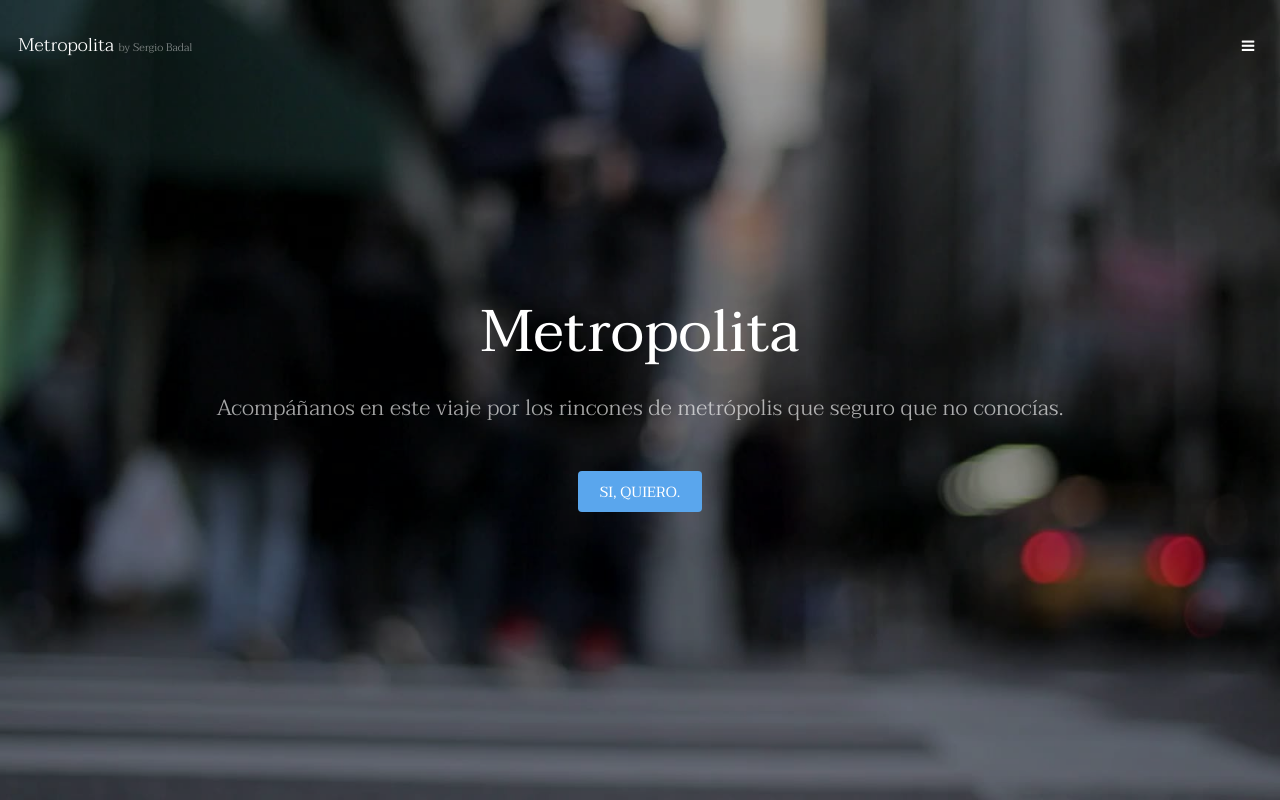
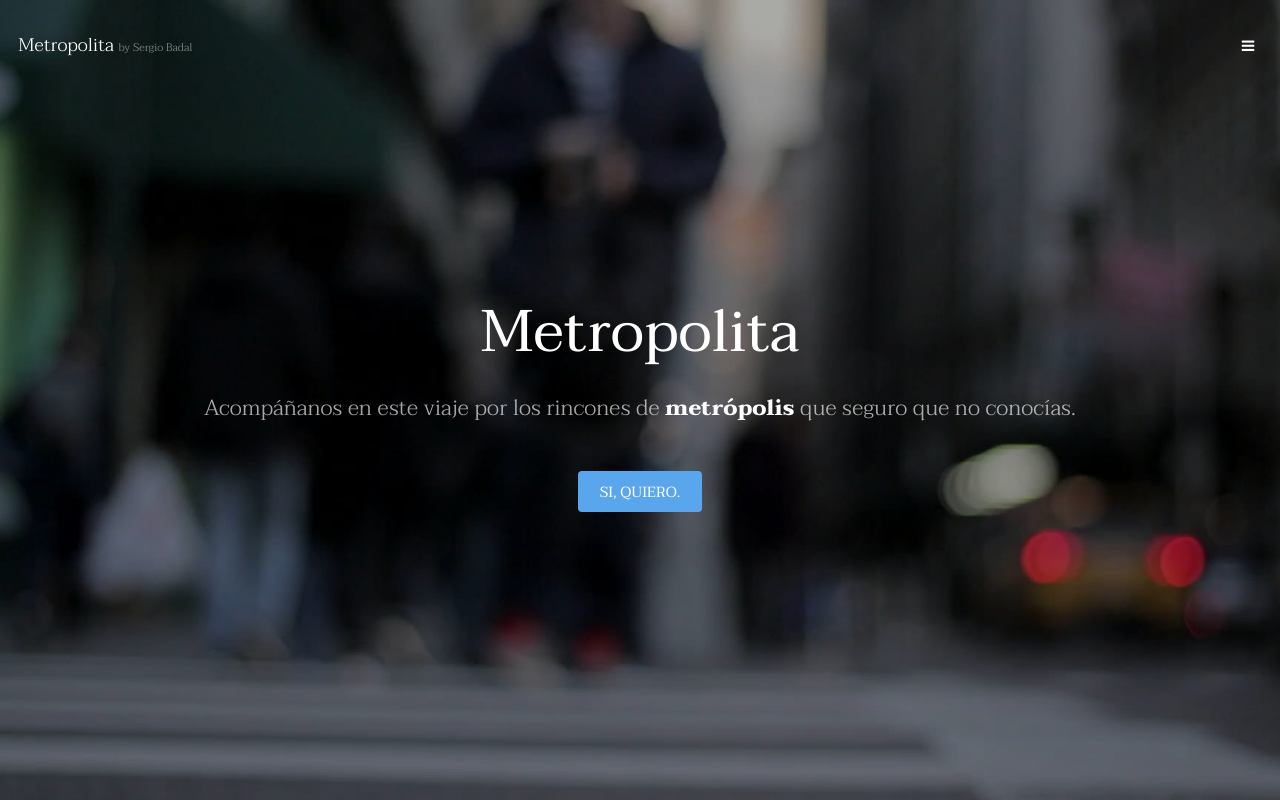
Before and after one commit to JulenGaming/04_REP_METROPOLITA, a plain HTML site: page index.html in a window 1280 px wide. Shown: the top 800 px of the page. Drawn offline with Linux system fonts and the light colour scheme.

Commit message:
negrita fuerte blanco en la frase de portada por julia

```diff
--- a/assets/css/main.css
+++ b/assets/css/main.css
@@ -4229,3 +4229,4 @@
 		}
 
 #three, #four, #footer section {display:none}
+#banner b{color:white;font-weight: 900;}
--- a/index.html
+++ b/index.html
@@ -37,7 +37,7 @@
 			<section id="banner" data-video="images/banner">
 				<div class="inner">
 					<h1>Metropolita</h1>
-					<p>Acompáñanos en este viaje por los rincones de metrópolis que seguro que no conocías.</p>
+					<p>Acompáñanos en este viaje por los rincones de <b>metrópolis</b> que seguro que no conocías.</p>
 					<a href="#one" class="button special scrolly">SI, QUIERO.</a>
 				</div>
 			</section>
```
